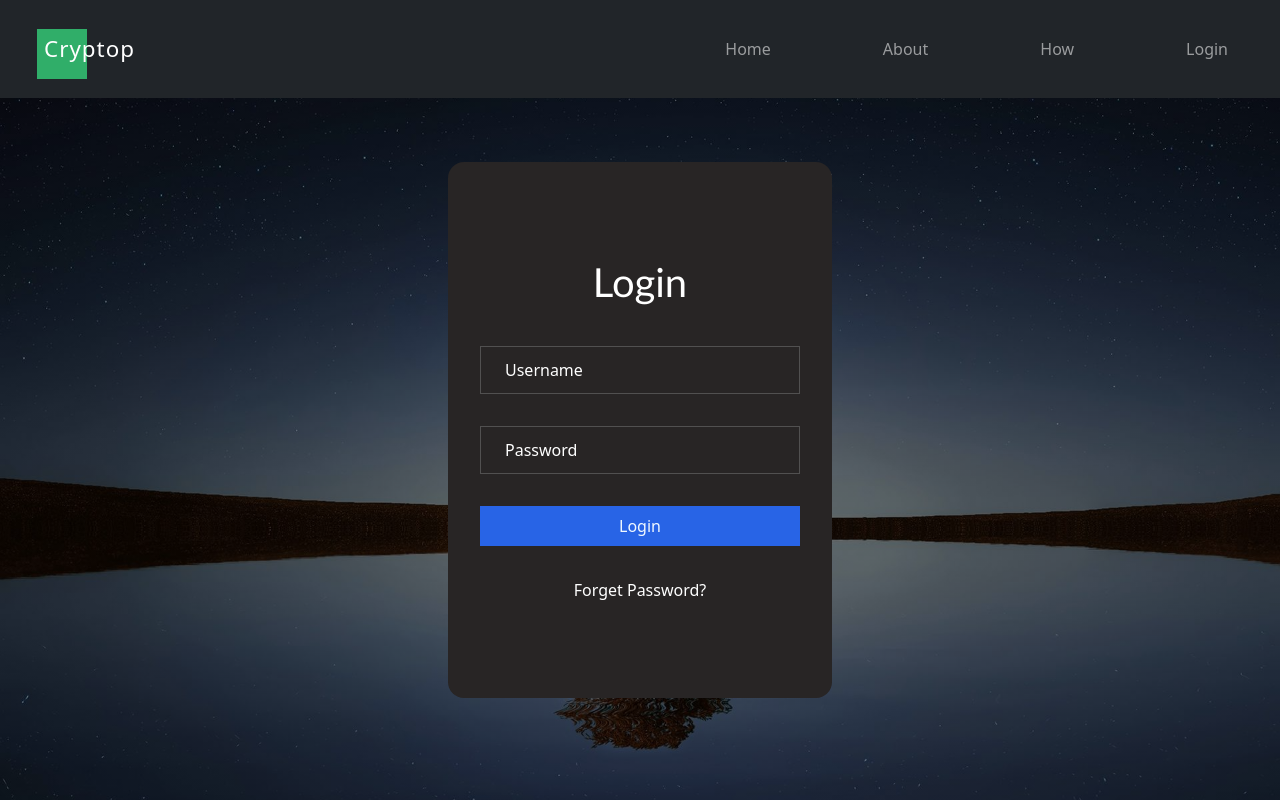
After one commit to rahulrameshm0/Cryptop-Website, a Django app: page /login/ in a window 1280 px wide. The commit adds this page. Run offline with Django 5.2, Linux system fonts and the light colour scheme.

Commit message:
created html page for login section

```diff
--- a/crypto_app/urls.py
+++ b/crypto_app/urls.py
@@ -1,7 +1,10 @@
 from django.urls import path, include
 from . import views
+from django.conf import settings
+from django.conf.urls.static import static
 urlpatterns = [
     path('',views.home, name='home'),
     path('about/',views.about, name='about'),
     path('how/',views.how, name='how'),
+    path('login/',views.login_account, name='login'),
 ]
--- a/crypto_app/views.py
+++ b/crypto_app/views.py
@@ -26,7 +26,7 @@ def login_account(request):
         else:
             messages.error(request, 'Username or password is incorrect')
 
-    return render(request, 'index.html')
+    return render(request, 'login.html')
 
 def signup_account(request):
     if request.method == "POST":
@@ -48,3 +48,4 @@ def signup_account(request):
         create_user.save()
 
         messages.success(request, 'You have registerd succesfully!')
+        return redirect('login')
--- a/static/css/styles.css
+++ b/static/styles.css
@@ -1,11 +1,10 @@
-
-*{
+* {
     margin: 0;
     padding: 0;
     box-sizing: border-box;
 }
 
-body{
+body {
     background-color: #f9f7f7;
     /* background-color: #c52b2b; */
 
@@ -30,7 +29,8 @@ body{
 #brand-name {
     position: relative;
     display: inline-block;
-    color: #fff; /* White text */
+    color: #fff;
+    /* White text */
     text-align: center;
     z-index: 2;
     font-size: 1.4rem;
@@ -39,7 +39,8 @@ body{
 
 #brand-name::before {
     content: "";
-    background-color: #30ae69; /* Green color */
+    background-color: #30ae69;
+    /* Green color */
     position: absolute;
     left: 25px;
     bottom: -8px;
@@ -48,20 +49,20 @@ body{
     z-index: -1;
 }
 
-.container-fluid{
+.container-fluid {
     padding: 1.2rem 0;
 }
 
-.nav-link{
-    color:#fff;
+.nav-link {
+    color: #fff;
     margin-left: 6rem;
     font-weight: 500;
     overflow: hidden;
 }
 
-.nav-link:hover{
+.nav-link:hover {
     color: #fff;
-    border-bottom:1px solid #fff;
+    border-bottom: 1px solid #fff;
 }
 
 .navbar-toggler-icon {
@@ -69,22 +70,22 @@ body{
 }
 
 
-.nav-bar-color{
+.nav-bar-color {
     color: #fff;
     padding: 0 2rem;
 }
 
-.content{
+.content {
     display: flex;
-    justify-content:end;
+    justify-content: end;
     padding: 0 2rem;
 }
 
-#carouselExampleRide{
-    position: relative ;
+#carouselExampleRide {
+    position: relative;
 }
 
-.slider-img{
+.slider-img {
     width: 30%;
     height: auto;
     position: absolute;
@@ -92,33 +93,34 @@ body{
     left: 60rem;
 
 }
-.title-head{
+
+.title-head {
     position: absolute;
-    top:30%;
-    left:10%;
+    top: 30%;
+    left: 10%;
     color: #fff;
     font-weight: 700;
     font-size: 3rem;
 }
 
-.btn{
+.btn {
     position: absolute;
-    top:60%;
-    left:10%;
+    top: 60%;
+    left: 10%;
     padding: 0.5rem 2rem;
 }
 
-.how-section{
+.how-section {
     text-align: center;
     margin-top: 5rem;
 }
 
-.head-2{
+.head-2 {
     font-weight: 800;
     position: relative;
 }
 
-.head-2::before{
+.head-2::before {
     content: "";
     position: absolute;
     font-weight: 800;
@@ -131,7 +133,7 @@ body{
 
 }
 
-.img-box-container{
+.img-box-container {
     display: grid;
     grid-template-columns: repeat(2, 1fr);
     justify-content: center;
@@ -142,23 +144,23 @@ body{
     margin-bottom: 3rem;
 }
 
-.img-box{
+.img-box {
     background-color: #f0eeee;
     padding: 2rem;
     transition: all 0.3s;
 }
 
-.txt{
+.txt {
     margin-top: 1.4rem;
 }
 
-.img-box:hover{
+.img-box:hover {
     background-color: rgba(107, 165, 20, 0.769);
     color: #fff;
     transform: translateY(-2px);
 }
 
-.more-info{
+.more-info {
     text-decoration: none;
     background-color: black;
     color: #fff;
@@ -167,22 +169,22 @@ body{
     transition: all 0.3s;
 }
 
-.more-info:hover{
+.more-info:hover {
     transform: translateX(-5rem);
 }
 
-.about-section{
+.about-section {
     margin-top: 6rem;
     text-align: center;
 }
 
-.about-head{
+.about-head {
     font-weight: 700;
     position: relative;
     letter-spacing: -0.5px;
 }
 
-.about-head::before{
+.about-head::before {
     content: "";
     background-color: #30ae69;
     width: 90px;
@@ -193,49 +195,52 @@ body{
     transform: translate(-50%, -50%);
 }
 
-.about-p{
+.about-p {
     padding: 0 8rem;
 }
 
-.connect-section{
+.connect-section {
     margin-top: 5rem;
     text-align: center;
     background: linear-gradient(to right, #30ae69, #072e85);
     padding: 2rem 0;
 }
 
-.app-container{
+.app-container {
     display: flex;
     align-items: center;
-    padding:0 12rem;
+    padding: 0 12rem;
     gap: 6rem;
     color: #fff;
 }
 
-.app{
+.app {
     display: flex;
     align-items: center;
     gap: 2rem;
     color: #fff;
     font-size: 1.4rem;
 }
-.head-4{
+
+.head-4 {
     color: #fff;
 }
 
-.start-automatic{
+.start-automatic {
     text-align: center;
     margin-top: 5rem;
 }
-.block-items{
+
+.block-items {
     text-align: left;
 }
-.start{
+
+.start {
     font-weight: 700;
     position: relative;
 }
 
-.start::before{
+.start::before {
     content: "";
     width: 100px;
     height: 8px;
@@ -243,28 +248,28 @@ body{
     position: absolute;
     bottom: -1rem;
     left: 50%;
-    transform: translate(-50%,-50%);
+    transform: translate(-50%, -50%);
 }
 
 /* TESTIMONIAL */
 
-.testimonial-section{
+.testimonial-section {
     margin-top: 4.5rem;
     text-align: center;
     margin-bottom: 2rem;
     background-color: #f9f7f7;
 }
 
-.tetimonial-img{
+.tetimonial-img {
     margin-bottom: 3.4rem;
 }
 
-.testimonial-head{
+.testimonial-head {
     font-weight: 700;
     position: relative;
 }
 
-.testimonial-head::before{
+.testimonial-head::before {
     content: "";
     width: 100px;
     height: 8px;
@@ -272,14 +277,14 @@ body{
     position: absolute;
     bottom: -1rem;
     left: 50%;
-    transform: translate(-50%,-50%);
+    transform: translate(-50%, -50%);
 }
 
-.paragraph-2{
+.paragraph-2 {
     margin-bottom: 1.8rem;
 }
 
-.client-1{
+.client-1 {
     margin-top: 5rem;
     text-align: center;
     display: flex;
@@ -288,29 +293,30 @@ body{
     padding: 0 22rem;
 }
 
-.client-img{
+.client-img {
     background-color: #ffffff;
-    padding:0 1rem 0.2rem 1rem;
+    padding: 0 1rem 0.2rem 1rem;
     box-shadow: 0 0.2rem 3rem 0.4rem rgba(0, 0, 0, 0.2);
     margin-top: 2rem;
 }
 
-.client-image{
+.client-image {
     position: relative;
     bottom: 1rem;
 }
 
-.client-rerview{
+.client-rerview {
     text-align: left;
 }
 
 
 /* FOOTER SECTION */
 
-.footer-section{
+.footer-section {
     background-color: #000;
 }
-.footer-container{
+
+.footer-container {
     display: grid;
     grid-template-columns: repeat(4, 1fr);
     justify-content: center;
@@ -321,30 +327,30 @@ body{
     margin-top: 4.5rem;
 }
 
-.footer-container > *:last-child {
+.footer-container>*:last-child {
     grid-column: 1 / -1;
     justify-self: center;
 }
 
-.footer-head{
+.footer-head {
     font-weight: 700;
     font-size: 1.8rem;
 }
 
-.image-container{
+.image-container {
     display: flex;
     flex-direction: column;
     gap: 1rem;
     margin-top: 1rem;
 }
 
-.footer-text{
+.footer-text {
     margin-left: 0.6rem;
     text-decoration: none;
     color: #fff;
 }
 
-.sub{
+.sub {
     display: block;
     margin-top: 1rem;
     text-decoration: none;
@@ -355,23 +361,83 @@ body{
     border-radius: 2px;
 }
 
-input{
+input {
     width: 100%;
     height: 25%;
     outline: none;
     border: 1px solid #fff;
 }
 
-input[type="email"]{
+input[type="email"] {
     padding-left: 1rem;
     background-color: #000;
     color: #fff;
 }
-input[type="email"]::placeholder{
+
+input[type="email"]::placeholder {
     color: #fff;
 }
 
-.reserved{
+.reserved {
     text-align: center;
     color: #5a5959;
 }
+
+/* LOGIN-SECTION */
+
+.login-container {
+    text-align: center;
+    display: flex;
+    justify-content: center;
+    align-items: center;
+    margin-top: 5%;
+}
+
+form {
+    display: flex;
+    flex-direction: column;
+    justify-content: left;
+    gap: 2rem;
+    padding: 6rem 2rem;
+    background-color: #282525;
+    /* box-shadow: 0 0.5rem 1rem 0.2rem rgba(0, 0, 0, 0.2); */
+    border-radius: 1rem;
+}
+
+.username,
+.password {
+    border: 1px solid #515050;
+    width: 20rem;
+    height: 3rem;
+}
+
+input[type="text"],
+input[type="password"]{
+    padding-left: 1.5rem;
+    color: #fff;
+}
+
+input::placeholder{
+    color: #fff;
+}
+
+input{
+    background-color: #282525;
+}
+
+button {
+    border: none;
+    padding: 0.5rem 0.5rem;
+    background-color: #2864e6;
+    color: aliceblue;
+}
+
+.f-pass{
+    text-decoration: none;
+    color: #fff;
+}
+
+.login-head{
+    color: #ffffff;
+    font-family:'Gill Sans', 'Gill Sans MT', Calibri, 'Trebuchet MS', sans-serif;
+}
--- /dev/null
+++ b/templates/login-layout.html
@@ -0,0 +1,17 @@
+{% load static %}
+<body class="body">
+    <section class="login-section">
+        <div class="login-container">
+            <div class="form-container">
+                <form action="" method="POST">
+                    <h1 class="login-head">Login</h1>
+                    {% csrf_token %}
+                    <input class="username" type="text" name="username" id="username" placeholder="Username" required>
+                    <input class="password" type="password" name="password" id="password" placeholder="Password" required>
+                    <button type="submit">Login</button>
+                    <a href="#" class="f-pass">Forget Password?</a>
+                </form>
+            </div>
+        </div>
+    </section>
+</body>
--- /dev/null
+++ b/templates/login.html
@@ -0,0 +1,29 @@
+{% load static %}
+<!DOCTYPE html>
+<html lang="en">
+
+<head>
+    <meta charset="UTF-8">
+    <meta name="viewport" content="width=device-width, initial-scale=1.0">
+    <link rel="stylesheet" href="{% static 'styles.css' %}">
+    <title>{% block title %}Login{% endblock title %}</title>
+    <style>
+        .body{
+            background: linear-gradient(rgba(0, 0, 0, 0.5), rgba(0, 0, 0, 0.5)), url("{% static 'images/login-page.jpg' %}");
+            background-position: center;
+            background-attachment: fixed;
+            background-repeat: no-repeat;
+            background-size: cover;
+        }
+    </style>
+</head>
+
+<body>
+
+    {% block content %}
+    {% include "navbar-layout.html" %}
+    {% include "login-layout.html" %}
+    {% endblock content %}
+</body>
+
+</html>
--- a/templates/navbar-layout.html
+++ b/templates/navbar-layout.html
@@ -21,7 +21,7 @@
               <a class="nav-link" href="{% url 'home' %}">Home</a>
               <a class="nav-link" href="{% url 'about' %}">About</a>
               <a class="nav-link" href="{% url 'how' %}">How</a>
-              <a class="nav-link" href="#">Login</a>
+              <a class="nav-link" href="{% url 'login' %}">Login</a>
               <!-- <a class="nav-link" href="#">Signup</a> -->
             </div>
           </div>
```
Also changed, not shown: static/images/login-page.jpg (added), static/images/shashank-hegde-ZugiKXUz-yc-unsplash.jpg (added). Lines whose indentation alone changed are shown as unchanged.
